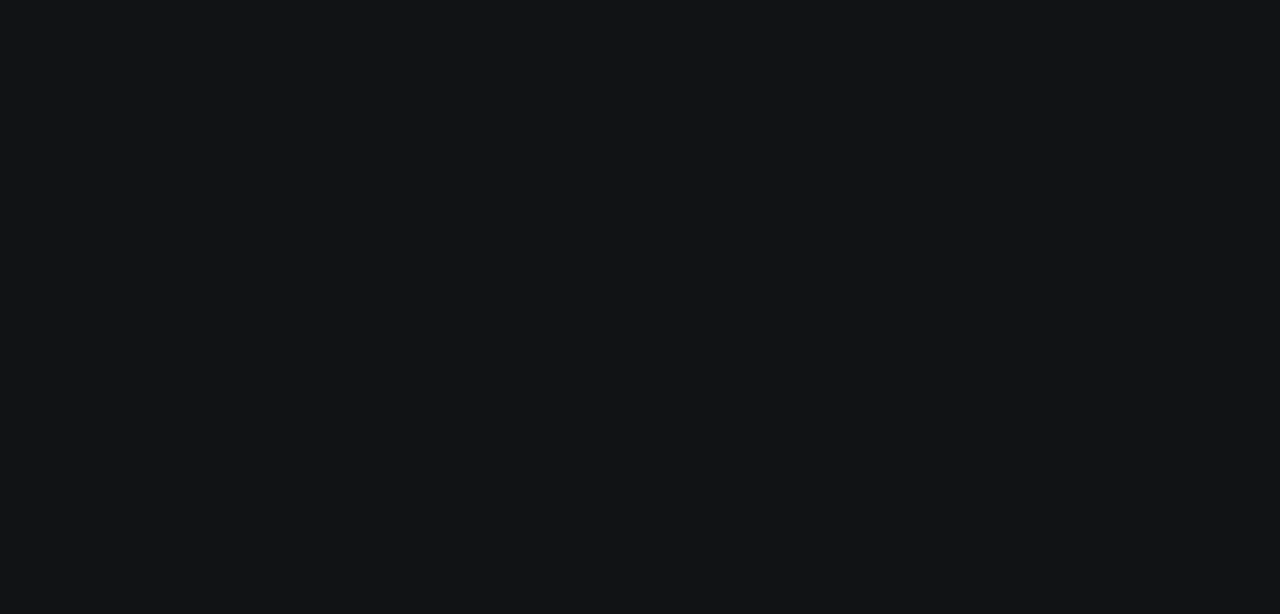
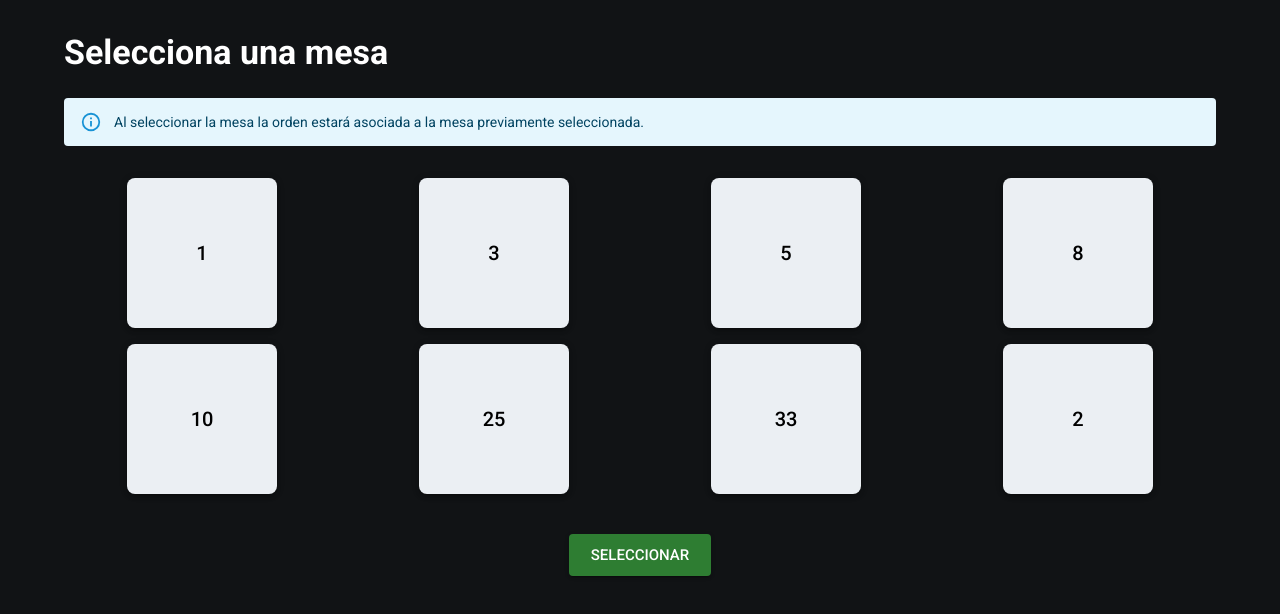
Before and after one commit to m1randa26/Orderly, a React (Vite) app: page /tables in a window 1280 px wide. Before the commit this address had no page. Shown: the top 614 px of the page. Built offline with nearby package versions, Linux system fonts and the light colour scheme.

Commit message:
New Table Screen

```diff
--- a/src/Router.jsx
+++ b/src/Router.jsx
@@ -3,7 +3,7 @@
 import Login from './pages/Login.jsx';
 import MeseroScreen from './App.jsx';
 import AdminScreen from './pages/Admin.jsx';  // Página para ADMIN
-
+import Tables from './pages/Tables.jsx';
 import App from './App.jsx';
 
 const AppRouter = () => {
@@ -15,6 +15,7 @@
         <Route path="/admin" element={<AdminScreen />} />  {/* Ruta para ADMIN */}
 
         <Route path="/app" element={<App />} />
+        <Route path="/tables" element={<Tables />} />
       </Routes>
     </Router>
   );
--- /dev/null
+++ b/src/components/Table/Table.jsx
@@ -0,0 +1,35 @@
+import { Paper, Typography } from "@mui/material";
+import PropTypes from "prop-types";
+
+const Table = ({ idMesa, selected, onClick }) => {
+  return (
+    <Paper
+      elevation={3}
+      onClick={() => onClick(idMesa)}  // Maneja el clic para seleccionar/deseleccionar
+      sx={{
+        display: "flex",
+        alignItems: "center",
+        justifyContent: "center",
+        width: 150,
+        height: 150,
+        borderRadius: 2,
+        backgroundColor: selected ? "#3fa34d" : "#ebeff3", // Cambia el color si está seleccionada
+        cursor: "pointer", // Para indicar que es interactivo
+        transition: "background-color 0.3s ease", // Suaviza la transición de color
+        '&:hover': {
+          backgroundColor: selected ? "#2a9134" : "#d1d9e6", // Cambio de color al pasar el mouse
+        },
+      }}
+    >
+      <Typography variant="h6" sx={{ color: selected ? "#fff" : "#000" }}>{idMesa}</Typography>
+    </Paper>
+  );
+};
+
+Table.propTypes = {
+  idMesa: PropTypes.number.isRequired,
+  selected: PropTypes.bool.isRequired,
+  onClick: PropTypes.func.isRequired,
+};
+
+export default Table;
--- a/src/pages/GestionMesas.jsx
+++ b/src/pages/GestionMesas.jsx
@@ -1,5 +1,5 @@
 // GestionMesas.jsx
-import React, { useState, useEffect } from "react";
+import { useState, useEffect } from "react";
 import { Box, List, ListItem, Typography, Modal, TextField, Button } from "@mui/material";
 import createApiUrl from "../api"; // Asegúrate de que este archivo api.js esté bien configurado
 
--- a/src/pages/GestionProductos.jsx
+++ b/src/pages/GestionProductos.jsx
@@ -1,4 +1,4 @@
-import React, { useState, useEffect } from "react";
+import { useState, useEffect } from "react";
 import { Box, List, ListItem, Button, Typography, Modal, TextField } from "@mui/material";
 import createApiUrl from "../api"; // Asegúrate de que esté configurado correctamente
 
--- a/src/pages/GestionUsuarios.jsx
+++ b/src/pages/GestionUsuarios.jsx
@@ -1,4 +1,4 @@
-import React, { useState, useEffect } from "react";
+import { useState, useEffect } from "react";
 import { Box, List, ListItem, Button, Typography, Modal, TextField, MenuItem } from "@mui/material";
 import createApiUrl from "../api"; // Verifica que esté correctamente configurado
 
--- /dev/null
+++ b/src/pages/Tables.jsx
@@ -0,0 +1,64 @@
+import { Alert, Box, Button, Container, Typography } from "@mui/material";
+import { useState } from "react";  // Importar useState
+import Table from "../components/Table/Table";
+
+const Tables = () => {
+  const [selectedTable, setSelectedTable] = useState(null);  // Estado para almacenar la mesa seleccionada
+
+  // Función para manejar la selección/deselección de mesas
+  const handleTableClick = (id) => {
+    if (selectedTable === id) {
+      setSelectedTable(null);  // Deselecciona si la mesa ya está seleccionada
+    } else {
+      setSelectedTable(id);  // Selecciona la mesa
+    }
+  };
+
+  return (
+    <Container>
+      <Box
+        sx={{
+          display: "flex",
+          flexDirection: "column",
+          mt: 4
+        }}>
+        <Typography variant="h4" sx={{ color: "#fff", fontWeight: "bold" }}>
+          Selecciona una mesa
+        </Typography>
+        <Alert severity="info" sx={{ mt: 3 }}>
+          Al seleccionar la mesa la orden estará asociada a la mesa
+          previamente seleccionada.
+        </Alert>
+      </Box>
+      <Box
+        sx={{
+          mt: 4,
+          display: "grid",
+          gridTemplateColumns: {
+            xs: '1fr 1fr',
+            sm: '1fr 1fr',
+            md: '1fr 1fr 1fr 1fr',
+          },
+          gap: 2,
+          justifyItems: "center",
+          alignItems: "center",
+        }}>
+        <Table idMesa={1} selected={selectedTable === 1} onClick={handleTableClick} />
+        <Table idMesa={3} selected={selectedTable === 3} onClick={handleTableClick} />
+        <Table idMesa={5} selected={selectedTable === 5} onClick={handleTableClick} />
+        <Table idMesa={8} selected={selectedTable === 8} onClick={handleTableClick} />
+        <Table idMesa={10} selected={selectedTable === 10} onClick={handleTableClick} />
+        <Table idMesa={25} selected={selectedTable === 25} onClick={handleTableClick} />
+        <Table idMesa={33} selected={selectedTable === 33} onClick={handleTableClick} />
+        <Table idMesa={2} selected={selectedTable === 2} onClick={handleTableClick} />
+      </Box>
+      <Box sx={{ display: "flex", justifyContent: "center", mt: 5 }}>
+        <Button variant="contained" color="success" size="large">
+          Seleccionar
+        </Button>
+      </Box>
+    </Container>
+  );
+};
+
+export default Tables;
```
